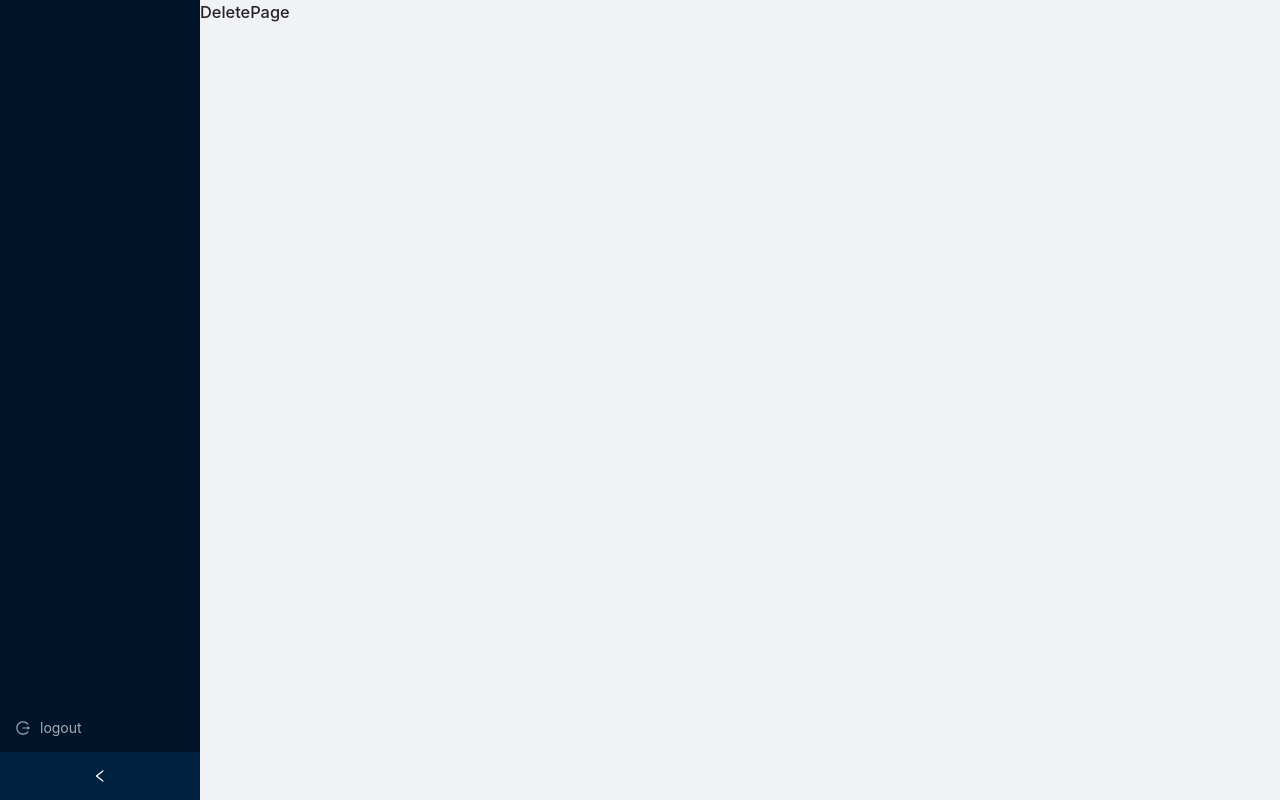
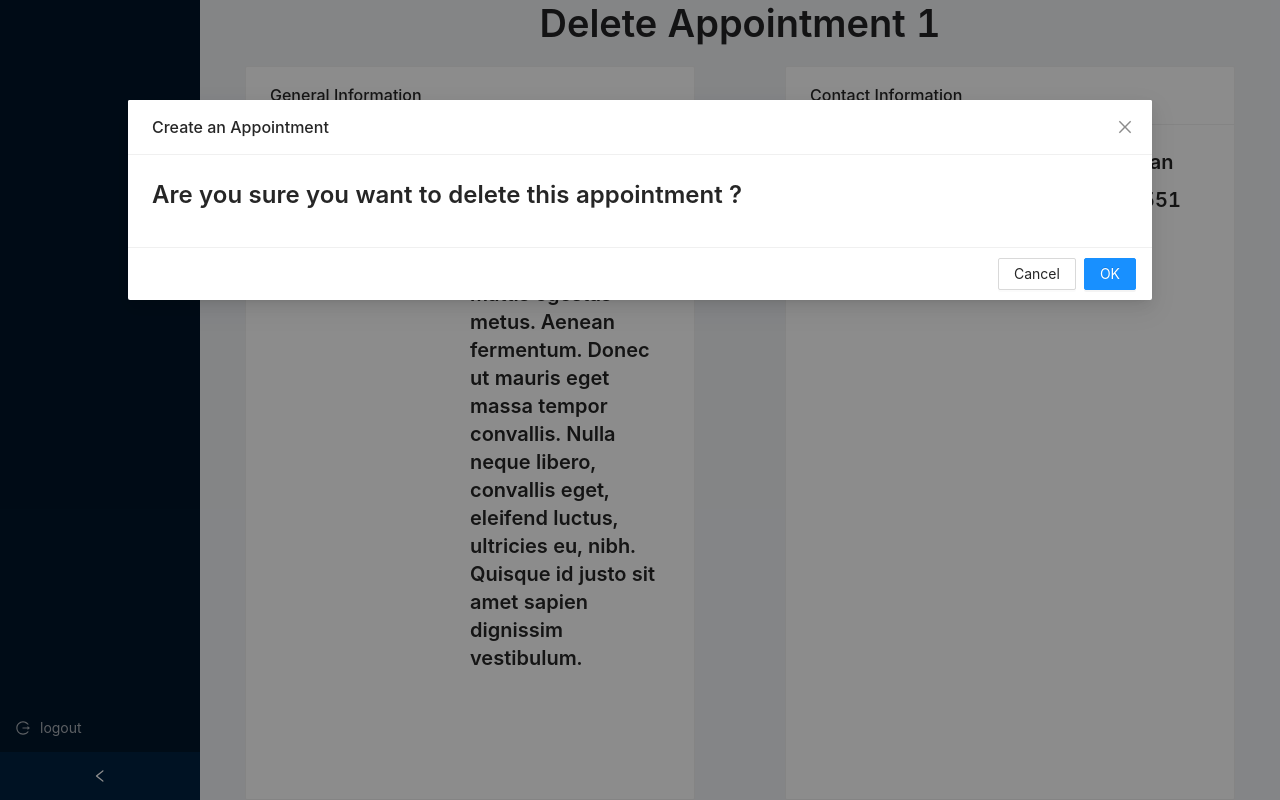
Before and after one commit to vladyslavdmytrenko/project-2, a React (Create React App) app: page /appointment/1/delete in a window 1280 px wide. Built offline with nearby package versions, Linux system fonts and the light colour scheme; data requests are answered from the project's data file; sample sign-in values are in the browser's storage.

Commit message:
UI: create  Delete page

```diff
--- a/src/pages/Appointment/Delete/index.js
+++ b/src/pages/Appointment/Delete/index.js
@@ -1,7 +1,109 @@
-import React from 'react';
+import React, { useEffect, useState } from 'react';
+import { useDispatch } from 'react-redux';
+import { useNavigate, useParams } from 'react-router';
+import { Row, Col, Button, Spin, Result, Typography, Modal } from 'antd';
+
+import AppointmentDetail from 'components/Appointment/Detail';
+import {
+  deleteAppointment,
+  fetchAppointment,
+} from 'redux/reducers/appointmentsSlice';
+import { FETCH_STATUS } from 'constant';
 
 const DeletePage = () => {
-  return <h1>DeletePage</h1>;
+  const { id } = useParams();
+  const navigate = useNavigate();
+  const dispatch = useDispatch();
+
+  const [appointment, setAppointment] = useState(null);
+  const [appointmentStatus, setAppointmentStatus] = useState(FETCH_STATUS.IDLE);
+  const [fetchError, setFetchError] = useState(null);
+
+  useEffect(() => {
+    if (appointmentStatus === FETCH_STATUS.IDLE) {
+      getAppointment(id);
+    }
+  });
+
+  const getAppointment = async (id) => {
+    setAppointmentStatus(FETCH_STATUS.LOADING);
+
+    try {
+      const result = await dispatch(fetchAppointment(id)).unwrap();
+
+      setAppointment(result);
+      setAppointmentStatus(FETCH_STATUS.SUCCEEDED);
+    } catch (e) {
+      setFetchError(e.message);
+      setAppointmentStatus(FETCH_STATUS.FAILED);
+    }
+  };
+
+  const handleOk = async () => {
+    try {
+      await dispatch(deleteAppointment(id)).unwrap();
+      navigate(`/`);
+    } catch (e) {}
+  };
+
+  const handleCancel = () => {
+    navigate(`/appointment/${id}`);
+  };
+
+  if (
+    appointmentStatus === FETCH_STATUS.LOADING ||
+    appointmentStatus === FETCH_STATUS.IDLE
+  ) {
+    return (
+      <Row style={{ height: '100%' }} justify="center" align="middle">
+        <Col>
+          <Spin />
+        </Col>
+      </Row>
+    );
+  }
+
+  if (appointmentStatus === FETCH_STATUS.FAILED) {
+    return (
+      <Row style={{ height: '100%' }} justify="center" align="middle">
+        <Col>
+          <Result
+            status="warning"
+            title={fetchError}
+            extra={
+              <Button type="primary" key="console" onClick={getAppointment}>
+                Try again
+              </Button>
+            }
+          />
+        </Col>
+      </Row>
+    );
+  }
+
+  return (
+    <>
+      <Row>
+        <Col>
+          <Typography.Title level={1}>Delete Appointment {id}</Typography.Title>
+        </Col>
+      </Row>
+
+      <AppointmentDetail appointment={appointment} />
+
+      <Modal
+        title="Create an Appointment"
+        visible={true}
+        width="80%"
+        onOk={handleOk}
+        onCancel={handleCancel}
+      >
+        <Typography.Title level={3}>
+          Are you sure you want to delete this appointment ?
+        </Typography.Title>
+      </Modal>
+    </>
+  );
 };
 
 export default DeletePage;
```
